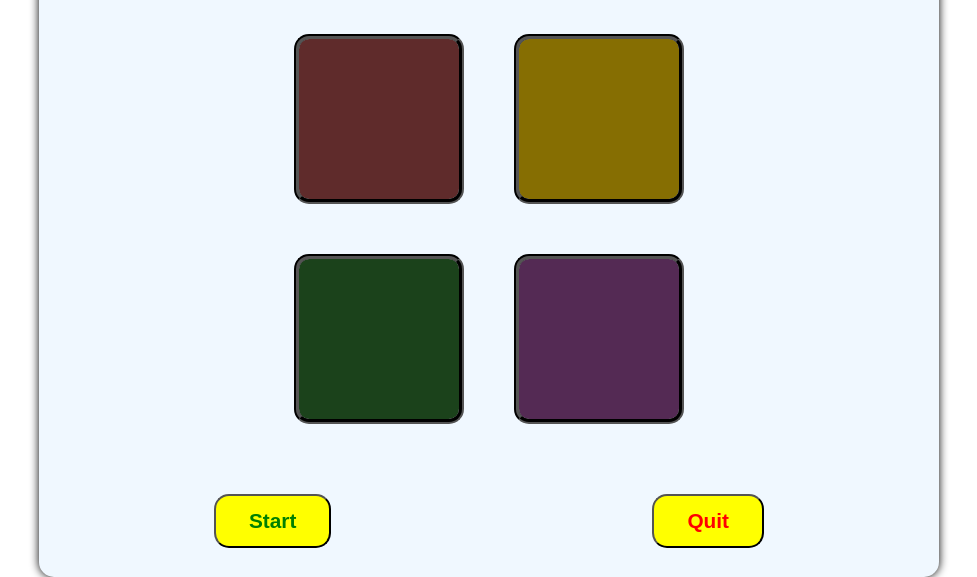
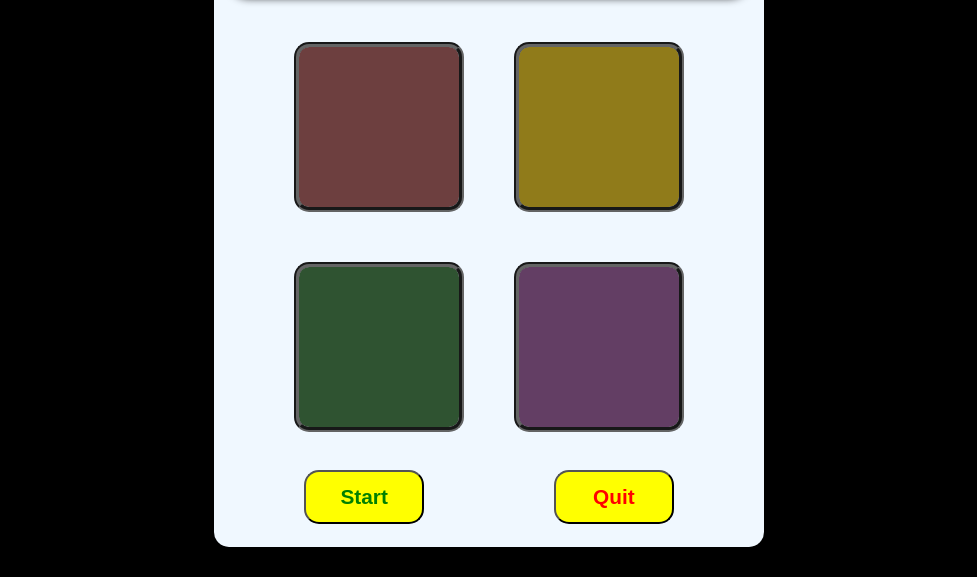
Before and after one commit to abhis12321/simen_says, a plain HTML site: page index.html in a window 1280 px wide. Shown: the part 223-800 px from the top of the page, without its empty margins (151-1128 px from the left). Drawn offline with Linux system fonts and the light colour scheme.

Commit message:
styling added

```diff
--- a/simen.css
+++ b/simen.css
@@ -6,7 +6,12 @@
 }
 body {
     /* max-height: 100vh; */
+    min-height: 100vh;
+    background: #000;
     overflow: auto;
+    display: flex;
+    align-items: center;
+    justify-items: center;
 }
 .red {
     background-color: rgb(95, 43, 43);
@@ -22,20 +27,26 @@ body {
 }
 
 .game {
-    height: 100vh;
-    max-width: 900px;
+    max-height: 98vh;
+    max-width: 550px;
+    width: 98%;
     margin: auto;
+    padding: 10px;
     box-shadow: 0 0 10px black;
     background-color: aliceblue;
     border-radius: 15px;
+    display: flex;
+    flex-direction: column;
+    align-items: center;
+    justify-content: center;
 }
 .box-cant {
-    height: 63vh;
+    max-height: 63vh;
     display: flex;
     flex-direction: column;
     justify-content: center;
     align-items: center;
-    width: 100%;
+    width: 98%;
 }
 
 .box-row {
@@ -53,8 +64,12 @@ body {
     outline: none;
     outline-width: 5px;
     outline-style: groove;
+    opacity: .9;
 }
-.box:hover{
+.box:hover {
+    opacity: 1;
+}
+.box:active {
     box-shadow: 0 0 25px rgb(0, 0, 0);
 }
 
@@ -69,6 +84,7 @@ body {
     box-shadow: 0 0 10px black;
     height: 20vh;
     max-width: 700px;
+    width: 98%;
     display: flex;
     align-items: center;
     justify-content: space-evenly;
@@ -82,20 +98,22 @@ body {
 .start-reset {
     padding: 0 10px;
     margin: auto;
-    max-width: 570px;
+    width: 98%;
     height: 10vh;
     display: flex;
-    justify-content: space-between;
+    justify-content: space-around;
     align-items: center;
     /* background-color: red; */
 }
 .start-reset button {
     background-color: yellow;
-    padding: 13px 33px;
+    padding: 13px 0;
     border-radius: 15px;
     font-size: 1.3rem;
     font-weight: 900;
     cursor: pointer;
+    text-align: center;
+    width: 120px;
 
 }
 .start-reset button:hover{
@@ -125,20 +143,24 @@ body {
         margin: 10px;
     }
 }
-@media screen and (max-width:440px) {
+@media screen and (max-width:480px) {
     .box {
         margin: 10px;
     }
 }
-@media screen and (max-width:350px) {
+@media screen and (max-width:400px) {
     .box {
         height: 8rem;
         width: 8rem;
     }
 }
-@media screen and (max-width:300px) {
+@media screen and (max-width:320px) {
     .box {
         height: 6rem;
         width: 6rem;
     }
+
+    .start-reset button {
+        width: 100px;
+    }
 }
```
